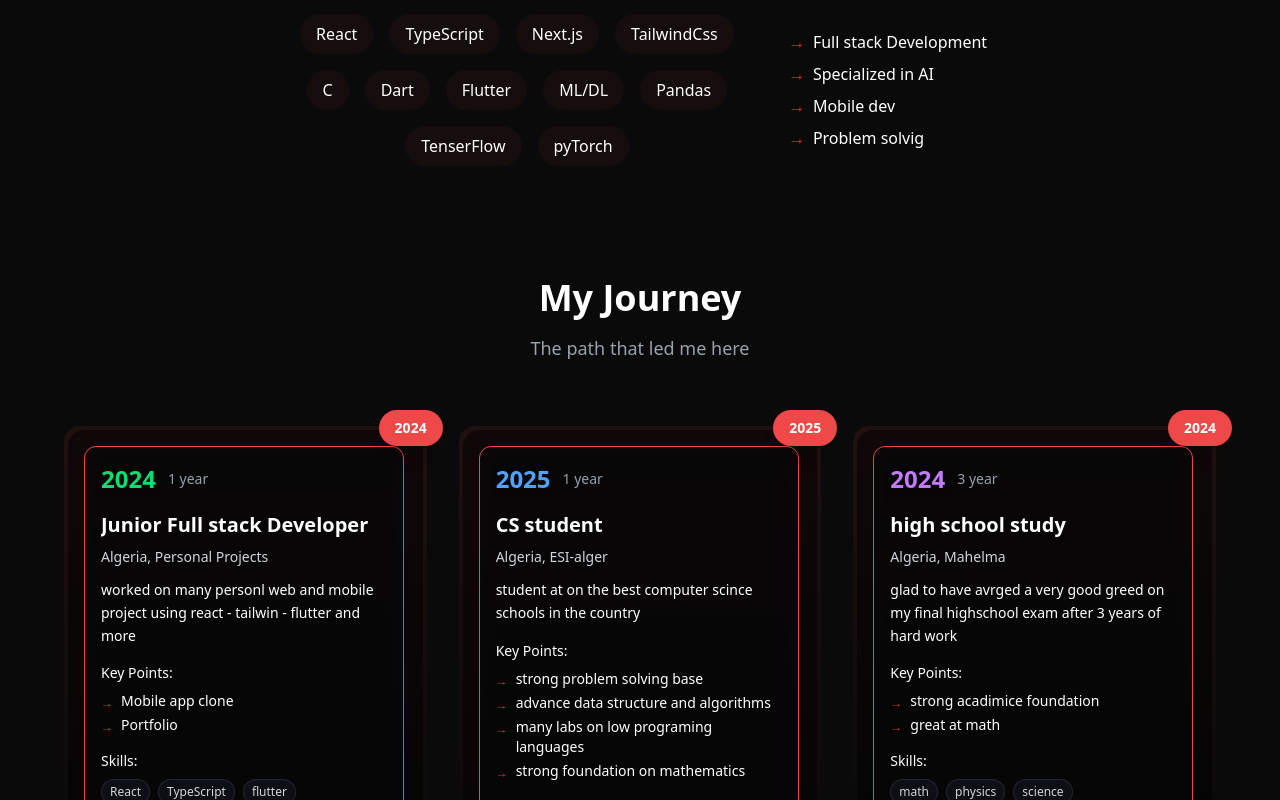
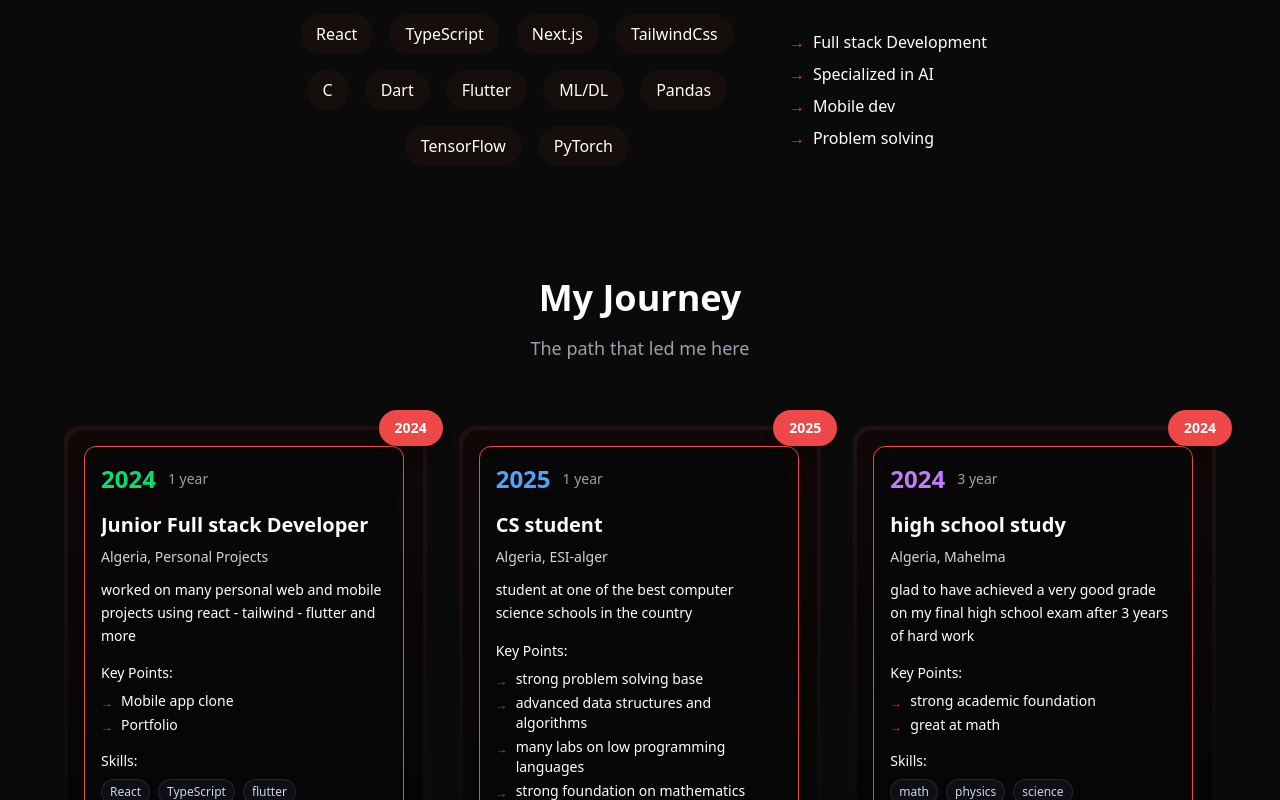
Before and after one commit to alaa-gnt/portfolio, a React (Vite) app in the folder my-app/: page / in a window 1280 px wide. Shown: the part 1520-2320 px from the top of the page. Built offline with nearby package versions, Linux system fonts and the light colour scheme.

Commit message:
small spelling changes

```diff
--- a/my-app/src/components/AboutMe.tsx
+++ b/my-app/src/components/AboutMe.tsx
@@ -17,7 +17,7 @@ export default function AboutMe() {
                         <div className="flex gap-3 text-gray-400 text-sm sm:text-base justify-center lg:justify-start"><LuMapPin className="w-4 h-4 sm:w-5 sm:h-5 text-[#ee4848] flex-shrink-0" /> Based on Algeria</div>
                         <div className="flex gap-3 text-gray-400 text-sm sm:text-base justify-center lg:justify-start"><LuCircle className="w-4 h-4 sm:w-5 sm:h-5 text-[#ee4848] flex-shrink-0" /> 19 Yo </div>
                         <div className="flex gap-3 text-gray-400 text-sm sm:text-base justify-center lg:justify-start"><LuCode className="w-4 h-4 sm:w-5 sm:h-5 text-[#ee4848] flex-shrink-0" /> CS student</div>
-                        <div className="flex gap-3 text-gray-400 text-sm sm:text-base justify-center lg:justify-start"><LuCalendar className="w-4 h-4 sm:w-5 sm:h-5 text-[#ee4848] flex-shrink-0" /> +1 year experiance</div>
+                        <div className="flex gap-3 text-gray-400 text-sm sm:text-base justify-center lg:justify-start"><LuCalendar className="w-4 h-4 sm:w-5 sm:h-5 text-[#ee4848] flex-shrink-0" /> +1 year experience</div>
                     </div>
 
                         <div className="text-white m-2 max-w-sm text-sm sm:text-base leading-relaxed font-light">
--- a/my-app/src/components/Contact.tsx
+++ b/my-app/src/components/Contact.tsx
@@ -7,7 +7,7 @@ export default function Contact() {
 			<div className="flex items-center justify-center flex-col gap-4 sm:gap-5 max-w-4xl mx-auto">
 				<div className="text-[#757575] text-sm sm:text-base">GET IN TOUCH</div>
 				<div className="text-white text-3xl sm:text-4xl lg:text-5xl text-center px-4">Let's Create Something Together</div>
-				<div className="text-[#757575] max-w-lg text-center text-sm sm:text-base px-4">Have a project in mind? Let's bring your idea to life. i'm currently
+				<div className="text-[#757575] max-w-lg text-center text-sm sm:text-base px-4">Have a project in mind? Let's bring your idea to life. I'm currently
 					available for freelance projects and collaboration
 				</div>
 			</div>
--- a/my-app/src/components/Main.tsx
+++ b/my-app/src/components/Main.tsx
@@ -88,7 +88,7 @@ export default function Main() {
            <span className="block sm:inline">Throw Code and Logic</span>
          </h1>
          <h3 className="text-gray-300 text-center pt-2 sm:pt-3 text-sm sm:text-base lg:text-lg px-4 max-w-2xl">
-           Building immersive web experience that push <br className="hidden sm:block" />
+           Building immersive web experiences that push <br className="hidden sm:block" />
            <span className="block sm:inline">the boundaries of what's possible</span>
          </h3>
 
--- a/my-app/src/components/Skills.tsx
+++ b/my-app/src/components/Skills.tsx
@@ -15,8 +15,8 @@ export default function Skills() {
                         <SkillsIcons name='Flutter'/>
                         <SkillsIcons name='ML/DL'/>
                         <SkillsIcons name='Pandas'/>
-                        <SkillsIcons name='TenserFlow'/>
-                        <SkillsIcons name='pyTorch'/>
+                        <SkillsIcons name='TensorFlow'/>
+                        <SkillsIcons name='PyTorch'/>
                     </div>
 
                     <div className='flex flex-col gap-2'>
@@ -34,7 +34,7 @@ export default function Skills() {
                         </div>
                         <div className='text-white flex items-center gap-2 text-sm sm:text-base font-light'>
                             <span className='text-red-500 font-bold'>→</span>
-                            Problem solvig
+                            Problem solving
                         </div>
                     </div>
                 </div>
--- a/my-app/src/components/TimeLine.tsx
+++ b/my-app/src/components/TimeLine.tsx
@@ -22,7 +22,7 @@ export default function TimeLine() {
                                     title="Junior Full stack Developer"
                                     country="Algeria"
                                     location="Personal Projects"
-                                    description="worked on many personl web and mobile project using react - tailwin - flutter and more"
+                                    description="worked on many personal web and mobile projects using react - tailwind - flutter and more"
                                     skills={["React", "TypeScript" , "flutter"]}
                                     points={["Mobile app clone" , "Portfolio"]}
                                     yearColor="text-green-400"
@@ -45,9 +45,9 @@ export default function TimeLine() {
                                     title="CS student"
                                     country="Algeria"
                                     location="ESI-alger"
-                                    description="student at on the best computer scince schools in the country"
+                                    description="student at one of the best computer science schools in the country"
                                     skills={["C", "Algorithmic" , "Assembly" , "Z , hh"]}
-                                    points={["strong problem solving base" , "advance data structure and algorithms" , "many labs on low programing languages" , "strong foundation on mathematics"]}
+                                    points={["strong problem solving base" , "advanced data structures and algorithms" , "many labs on low programming languages" , "strong foundation on mathematics"]}
                                     yearColor="text-blue-400"
                                 />
                             </div>
@@ -68,9 +68,9 @@ export default function TimeLine() {
                                     title="high school study"
                                     country="Algeria"
                                     location="Mahelma"
-                                    description="glad to have avrged a very good greed on my final highschool exam after 3 years of hard work"
+                                    description="glad to have achieved a very good grade on my final high school exam after 3 years of hard work"
                                     skills={["math", "physics" , "science"]}
-                                    points={["strong acadimice foundation" , "great at math"]}
+                                    points={["strong academic foundation" , "great at math"]}
                                     yearColor="text-purple-400"
                                 />
                             </div>
```
